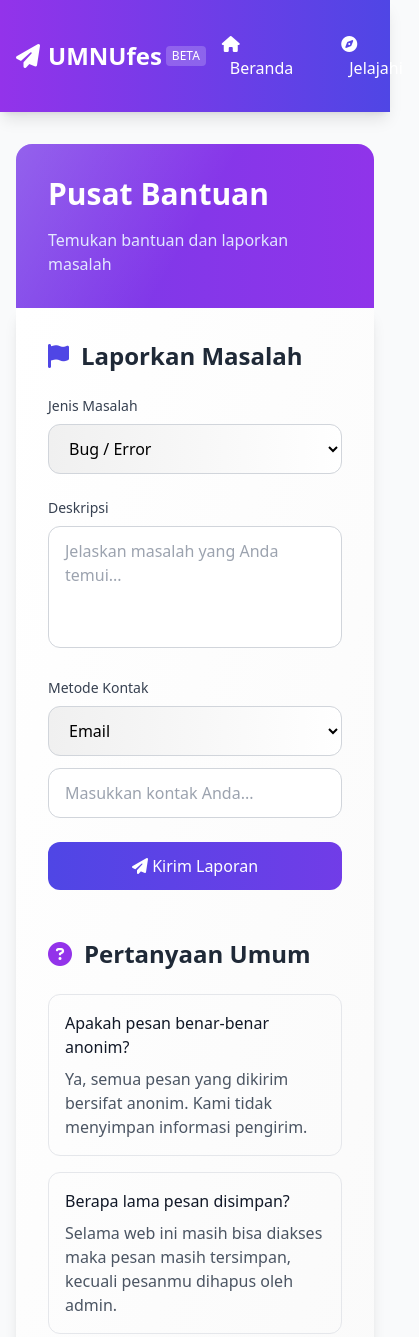
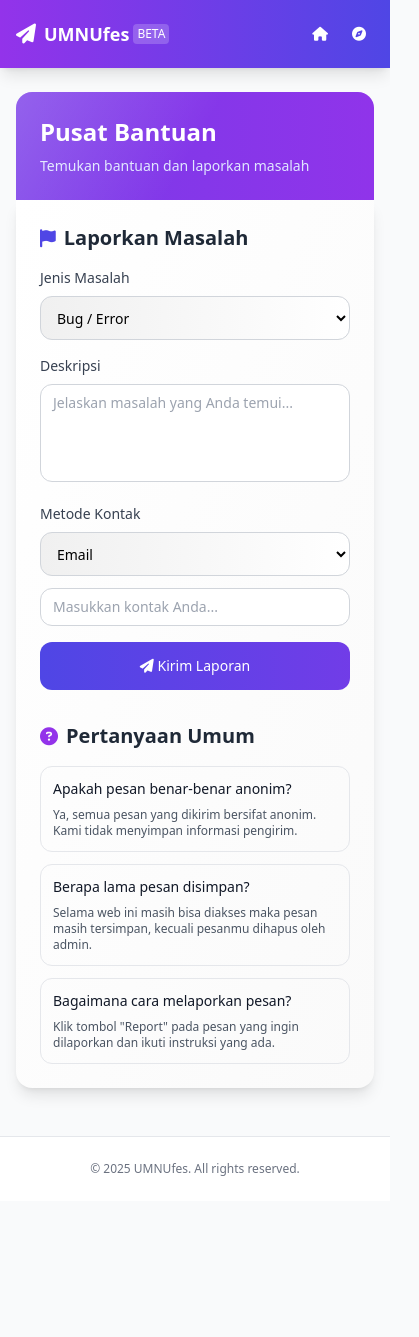
Before and after one commit to Kiznaiverr/simple-menfess-web, a website: page views/support.html in a window 390 px wide. Shown: the top 1337 px of the page, 419 px wide, since content can reach past the window. After the commit the page ends 1201 px from the top, so only its background shows below. Drawn offline with nearby package versions, Linux system fonts and the light colour scheme.

Commit message:
feat: enhance mobile responsiveness

```diff
--- a/public/assets/css/support.css
+++ b/public/assets/css/support.css
@@ -4,9 +4,12 @@
     background: linear-gradient(to bottom right, #ffffff, #fafafa);
 }
 
+/* Mobile-first responsive design */
+@media (min-width: 768px) {
     .support-card:hover {
         transform: translateY(-8px);
         box-shadow: 0 20px 40px -5px rgba(79, 70, 229, 0.15);
+    }
 }
 
 .support-header {
@@ -29,19 +32,26 @@
     transition: all 0.3s ease;
 }
 
+/* Mobile touch optimization */
+@media (min-width: 768px) {
     .contact-input:focus-within {
         transform: scale(1.02);
+    }
 }
 
 /* Issue Type Select Styling */
 #issue-type, #contact-type {
     background-image: linear-gradient(to right, #f0f0f0, #ffffff);
     transition: all 0.3s ease;
+    /* Improve touch targets on mobile */
+    min-height: 44px;
 }
 
+@media (min-width: 768px) {
     #issue-type:hover, #contact-type:hover {
         background-image: linear-gradient(to right, #f5f3ff, #ffffff);
         border-color: #818cf8;
+    }
 }
 
 /* FAQ Items Enhanced */
@@ -50,6 +60,11 @@
     border: 1px solid rgba(99, 102, 241, 0.1);
     position: relative;
     overflow: hidden;
+    /* Better touch targets */
+    min-height: 60px;
+    display: flex;
+    flex-direction: column;
+    justify-content: center;
 }
 
 .faq-item::before {
@@ -64,6 +79,8 @@
     transition: opacity 0.3s ease;
 }
 
+/* Only apply hover effects on larger screens */
+@media (min-width: 768px) {
     .faq-item:hover {
         background: linear-gradient(135deg, rgba(99, 102, 241, 0.05), rgba(168, 85, 247, 0.03));
         border-color: rgba(99, 102, 241, 0.3);
@@ -73,6 +90,15 @@
     .faq-item:hover::before {
         opacity: 1;
     }
+}
+
+/* Mobile tap feedback */
+@media (max-width: 767px) {
+    .faq-item:active {
+        background: rgba(99, 102, 241, 0.05);
+        transform: scale(0.98);
+    }
+}
 
 /* Submit Button Enhancement */
 .submit-button {
@@ -80,11 +106,34 @@
     background-size: 200% 200%;
     animation: gradientMove 5s ease infinite;
     transition: all 0.3s ease;
+    /* Better touch target */
+    min-height: 48px;
 }
 
+@media (min-width: 768px) {
     .submit-button:hover {
         transform: translateY(-2px);
         box-shadow: 0 10px 20px -5px rgba(99, 102, 241, 0.3);
+    }
+}
+
+/* Mobile tap feedback */
+@media (max-width: 767px) {
+    .submit-button:active {
+        transform: scale(0.98);
+    }
+}
+
+/* Form inputs mobile optimization */
+input, textarea, select {
+    /* Prevent zoom on iOS */
+    font-size: 16px;
+}
+
+@media (min-width: 768px) {
+    input, textarea, select {
+        font-size: inherit;
+    }
 }
 
 /* Contact Type Icons with Gradient */
@@ -124,3 +173,39 @@
     70% { transform: scale(1.02); }
     100% { transform: scale(1); opacity: 1; }
 }
+
+/* Mobile-specific improvements */
+@media (max-width: 768px) {
+    /* Reduce animations on mobile for better performance */
+    .support-card {
+        transition: none;
+    }
+
+    /* Better spacing for small screens */
+    .container {
+        padding-left: 1rem;
+        padding-right: 1rem;
+    }
+
+    /* Improve button touch targets */
+    button, .btn, a[role="button"] {
+        min-height: 44px;
+        padding: 0.75rem 1rem;
+    }
+}
+
+/* Very small screens */
+@media (max-width: 480px) {
+    .support-header {
+        padding: 1.5rem 1rem;
+    }
+
+    .support-card {
+        padding: 1rem;
+    }
+
+    /* Stack form elements with more space */
+    form .space-y-4 > * + * {
+        margin-top: 1rem;
+    }
+}
--- a/views/support.html
+++ b/views/support.html
@@ -12,23 +12,23 @@
     <div class="min-h-screen flex flex-col">
         <!-- Header -->
         <header class="bg-gradient-to-r from-purple-600 to-indigo-600 text-white shadow-lg">
-            <div class="container mx-auto px-4 py-6">
+            <div class="container mx-auto px-4 py-4 md:py-6">
                 <div class="flex justify-between items-center">
                     <a href="/" class="flex items-center space-x-2 hover:opacity-80 transition">
-                        <i class="fas fa-paper-plane text-2xl"></i>
+                        <i class="fas fa-paper-plane text-xl md:text-2xl"></i>
                         <div class="flex items-center">
-                            <h1 class="text-2xl font-bold">UMNUfes</h1>
-                            <span class="text-xs bg-white/20 text-white px-1.5 py-0.5 rounded ml-1 font-medium">BETA</span>
+                            <h1 class="text-lg md:text-2xl font-bold">UMNUfes</h1>
+                            <span class="text-xs bg-white/20 text-white px-1 md:px-1.5 py-0.5 rounded ml-1 font-medium">BETA</span>
                         </div>
                     </a>
-                    <div class="flex items-center space-x-4">
-                        <a href="/" class="px-4 py-2 rounded-lg hover:bg-white/10 transition">
+                    <div class="flex items-center space-x-2 md:space-x-4">
+                        <a href="/" class="px-2 md:px-4 py-2 rounded-lg hover:bg-white/10 transition text-sm md:text-base">
                             <i class="fas fa-home"></i>
-                            <span class="ml-2">Beranda</span>
+                            <span class="ml-1 md:ml-2 hidden sm:inline">Beranda</span>
                         </a>
-                        <a href="/explore" class="px-4 py-2 rounded-lg hover:bg-white/10 transition">
+                        <a href="/explore" class="px-2 md:px-4 py-2 rounded-lg hover:bg-white/10 transition text-sm md:text-base">
                             <i class="fas fa-compass"></i>
-                            <span class="ml-2">Jelajahi</span>
+                            <span class="ml-1 md:ml-2 hidden sm:inline">Jelajahi</span>
                         </a>
                     </div>
                 </div>
@@ -36,26 +36,26 @@
         </header>
 
         <!-- Main Content -->
-        <main class="container mx-auto px-4 py-8 flex-grow">
+        <main class="container mx-auto px-4 py-6 md:py-8 flex-grow">
             <div class="max-w-3xl mx-auto">
                 <!-- Header Card -->
-                <div class="bg-gradient-to-r from-indigo-600 to-purple-600 rounded-t-2xl p-8 text-white support-header">
-                    <h1 class="text-3xl md:text-4xl font-bold mb-4">Pusat Bantuan</h1>
-                    <p class="text-indigo-100">Temukan bantuan dan laporkan masalah</p>
+                <div class="bg-gradient-to-r from-indigo-600 to-purple-600 rounded-t-2xl p-6 md:p-8 text-white support-header">
+                    <h1 class="text-2xl md:text-3xl lg:text-4xl font-bold mb-2 md:mb-4">Pusat Bantuan</h1>
+                    <p class="text-indigo-100 text-sm md:text-base">Temukan bantuan dan laporkan masalah</p>
                 </div>
 
                 <!-- Content Card -->
-                <div class="bg-white rounded-b-2xl shadow-lg p-8 support-card">
+                <div class="bg-white rounded-b-2xl shadow-lg p-6 md:p-8 support-card">
                     <!-- Report Issue Section -->
-                    <section class="mb-12">
-                        <h2 class="text-2xl font-semibold text-gray-800 mb-6 flex items-center">
-                            <i class="fas fa-flag text-indigo-600 mr-3"></i>
+                    <section class="mb-8 md:mb-12">
+                        <h2 class="text-xl md:text-2xl font-semibold text-gray-800 mb-4 md:mb-6 flex items-center">
+                            <i class="fas fa-flag text-indigo-600 mr-2 md:mr-3 text-lg md:text-xl"></i>
                             Laporkan Masalah
                         </h2>
-                        <form id="support-form" class="space-y-6">
+                        <form id="support-form" class="space-y-4 md:space-y-6">
                             <div>
                                 <label for="issue-type" class="block text-sm font-medium text-gray-700 mb-2">Jenis Masalah</label>
-                                <select id="issue-type" class="w-full px-4 py-3 border border-gray-300 rounded-xl focus:ring-2 focus:ring-indigo-500 focus:border-transparent">
+                                <select id="issue-type" class="w-full px-3 md:px-4 py-2 md:py-3 border border-gray-300 rounded-xl focus:ring-2 focus:ring-indigo-500 focus:border-transparent text-sm md:text-base">
                                     <option value="bug">Bug / Error</option>
                                     <option value="feature">Saran Fitur</option>
                                     <option value="content">Masalah Konten</option>
@@ -64,23 +64,23 @@
                             </div>
                             <div>
                                 <label for="description" class="block text-sm font-medium text-gray-700 mb-2">Deskripsi</label>
-                                <textarea id="description" rows="4" class="w-full px-4 py-3 border border-gray-300 rounded-xl focus:ring-2 focus:ring-indigo-500 focus:border-transparent resize-none"
+                                <textarea id="description" rows="4" class="w-full px-3 md:px-4 py-2 md:py-3 border border-gray-300 rounded-xl focus:ring-2 focus:ring-indigo-500 focus:border-transparent resize-none text-sm md:text-base"
                                     placeholder="Jelaskan masalah yang Anda temui..."></textarea>
                             </div>
                             <div>
                                 <label for="contact-type" class="block text-sm font-medium text-gray-700 mb-2">Metode Kontak</label>
-                                <select id="contact-type" class="w-full px-4 py-3 border border-gray-300 rounded-xl focus:ring-2 focus:ring-indigo-500 focus:border-transparent mb-3">
-                                    <option value="email"><i class="fas fa-envelope contact-type-icon email-icon"></i> Email</option>
-                                    <option value="whatsapp"><i class="fab fa-whatsapp contact-type-icon whatsapp-icon"></i> WhatsApp</option>
-                                    <option value="discord"><i class="fab fa-discord contact-type-icon discord-icon"></i> Discord</option>
-                                    <option value="telegram"><i class="fab fa-telegram contact-type-icon telegram-icon"></i> Telegram</option>
+                                <select id="contact-type" class="w-full px-3 md:px-4 py-2 md:py-3 border border-gray-300 rounded-xl focus:ring-2 focus:ring-indigo-500 focus:border-transparent mb-3 text-sm md:text-base">
+                                    <option value="email">Email</option>
+                                    <option value="whatsapp">WhatsApp</option>
+                                    <option value="discord">Discord</option>
+                                    <option value="telegram">Telegram</option>
                                 </select>
                                 <div class="contact-input">
-                                    <input type="text" id="contact" class="w-full px-4 py-3 border border-gray-300 rounded-xl focus:ring-2 focus:ring-indigo-500 focus:border-transparent"
+                                    <input type="text" id="contact" class="w-full px-3 md:px-4 py-2 md:py-3 border border-gray-300 rounded-xl focus:ring-2 focus:ring-indigo-500 focus:border-transparent text-sm md:text-base"
                                         placeholder="Masukkan kontak Anda...">
                                 </div>
                             </div>
-                            <button type="submit" class="w-full px-6 py-3 bg-gradient-to-r from-indigo-600 to-purple-600 text-white rounded-xl hover:opacity-90 transition-all duration-200 submit-button">
+                            <button type="submit" class="w-full px-4 md:px-6 py-3 bg-gradient-to-r from-indigo-600 to-purple-600 text-white rounded-xl hover:opacity-90 transition-all duration-200 submit-button text-sm md:text-base">
                                 <i class="fas fa-paper-plane"></i>
                                 <span>Kirim Laporan</span>
                             </button>
@@ -89,22 +89,22 @@
 
                     <!-- FAQ Section -->
                     <section>
-                        <h2 class="text-2xl font-semibold text-gray-800 mb-6 flex items-center">
-                            <i class="fas fa-question-circle text-purple-600 mr-3"></i>
+                        <h2 class="text-xl md:text-2xl font-semibold text-gray-800 mb-4 md:mb-6 flex items-center">
+                            <i class="fas fa-question-circle text-purple-600 mr-2 md:mr-3 text-lg md:text-xl"></i>
                             Pertanyaan Umum
                         </h2>
-                        <div class="space-y-4">
-                            <div class="faq-item border border-gray-200 rounded-xl p-4 hover:bg-gray-50 transition-colors">
-                                <h3 class="font-medium text-gray-900 mb-2">Apakah pesan benar-benar anonim?</h3>
-                                <p class="text-gray-600">Ya, semua pesan yang dikirim bersifat anonim. Kami tidak menyimpan informasi pengirim.</p>
+                        <div class="space-y-3 md:space-y-4">
+                            <div class="faq-item border border-gray-200 rounded-xl p-3 md:p-4 hover:bg-gray-50 transition-colors">
+                                <h3 class="font-medium text-gray-900 mb-2 text-sm md:text-base">Apakah pesan benar-benar anonim?</h3>
+                                <p class="text-gray-600 text-xs md:text-sm">Ya, semua pesan yang dikirim bersifat anonim. Kami tidak menyimpan informasi pengirim.</p>
                             </div>
-                            <div class="faq-item border border-gray-200 rounded-xl p-4 hover:bg-gray-50 transition-colors">
-                                <h3 class="font-medium text-gray-900 mb-2">Berapa lama pesan disimpan?</h3>
-                                <p class="text-gray-600">Selama web ini masih bisa diakses maka pesan masih tersimpan, kecuali pesanmu dihapus oleh admin.</p>
+                            <div class="faq-item border border-gray-200 rounded-xl p-3 md:p-4 hover:bg-gray-50 transition-colors">
+                                <h3 class="font-medium text-gray-900 mb-2 text-sm md:text-base">Berapa lama pesan disimpan?</h3>
+                                <p class="text-gray-600 text-xs md:text-sm">Selama web ini masih bisa diakses maka pesan masih tersimpan, kecuali pesanmu dihapus oleh admin.</p>
                             </div>
-                            <div class="faq-item border border-gray-200 rounded-xl p-4 hover:bg-gray-50 transition-colors">
-                                <h3 class="font-medium text-gray-900 mb-2">Bagaimana cara melaporkan pesan?</h3>
-                                <p class="text-gray-600">Klik tombol "Report" pada pesan yang ingin dilaporkan dan ikuti instruksi yang ada.</p>
+                            <div class="faq-item border border-gray-200 rounded-xl p-3 md:p-4 hover:bg-gray-50 transition-colors">
+                                <h3 class="font-medium text-gray-900 mb-2 text-sm md:text-base">Bagaimana cara melaporkan pesan?</h3>
+                                <p class="text-gray-600 text-xs md:text-sm">Klik tombol "Report" pada pesan yang ingin dilaporkan dan ikuti instruksi yang ada.</p>
                             </div>
                         </div>
                     </section>
@@ -113,8 +113,8 @@
         </main>
 
         <!-- Footer -->
-        <footer class="bg-white border-t mt-8 py-8">
-            <div class="container mx-auto px-4 text-center text-gray-500 text-sm">
+        <footer class="bg-white border-t mt-6 md:mt-8 py-6 md:py-8">
+            <div class="container mx-auto px-4 text-center text-gray-500 text-xs md:text-sm">
                 © <script>document.write(new Date().getFullYear())</script> UMNUfes. All rights reserved.
             </div>
         </footer>
@@ -122,14 +122,14 @@
 
     <!-- Success Modal -->
     <div id="success-modal" class="fixed inset-0 bg-black bg-opacity-50 flex items-center justify-center z-50 hidden">
-        <div class="modal-content bg-white rounded-xl p-6 max-w-md w-full mx-4">
+        <div class="modal-content bg-white rounded-xl p-4 md:p-6 max-w-md w-full mx-4">
             <div class="text-center">
-                <div class="mx-auto flex items-center justify-center h-12 w-12 rounded-full bg-green-100 mb-4">
-                    <i class="fas fa-check text-green-600 text-xl"></i>
+                <div class="mx-auto flex items-center justify-center h-10 w-10 md:h-12 md:w-12 rounded-full bg-green-100 mb-3 md:mb-4">
+                    <i class="fas fa-check text-green-600 text-lg md:text-xl"></i>
                 </div>
-                <h3 class="text-lg font-medium text-gray-900 mb-2">Laporan Terkirim!</h3>
-                <p class="text-gray-500 mb-6">Terima kasih atas laporan Anda. Kami akan segera menindaklanjuti.</p>
-                <button onclick="closeModal()" class="px-4 py-2 bg-indigo-600 text-white rounded-lg hover:bg-indigo-700">
+                <h3 class="text-base md:text-lg font-medium text-gray-900 mb-2">Laporan Terkirim!</h3>
+                <p class="text-gray-500 mb-4 md:mb-6 text-sm md:text-base">Terima kasih atas laporan Anda. Kami akan segera menindaklanjuti.</p>
+                <button onclick="closeModal()" class="px-4 py-2 bg-indigo-600 text-white rounded-lg hover:bg-indigo-700 text-sm md:text-base">
                     Tutup
                 </button>
             </div>
```
Also changed, not shown: views/errors/banned.html (+12 -12 lines). Lines whose indentation alone changed are shown as unchanged.
